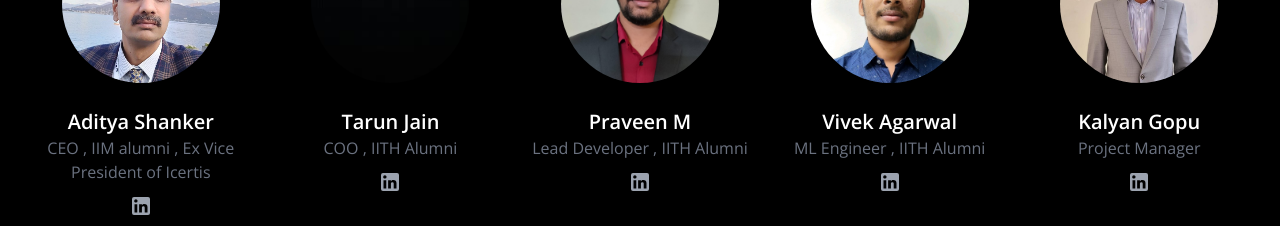
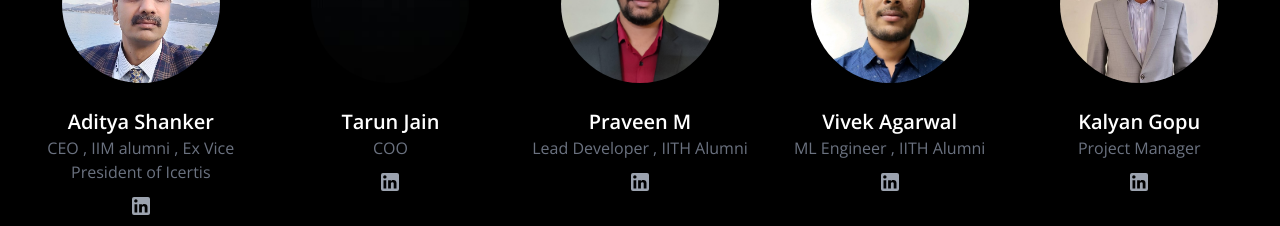
Before and after one commit to Subadha/Ai-Ml, a Next.js app: page / in a window 1280 px wide. Shown: the part 4240-4466 px from the top of the page. Built offline with nearby package versions, Linux system fonts and the light colour scheme.

Commit message:
added new section1

```diff
--- a/components/Home/Team.tsx
+++ b/components/Home/Team.tsx
@@ -20,7 +20,7 @@ const teamMembers = [
     {
         id: 2,
         name: "Tarun Jain",
-        role: "COO , IITH Alumni",
+        role: "COO",
         photo: img7,
         linkedin: "https://www.linkedin.com/in/tarun-jain-47a0844?utm_source=share&utm_campaign=share_via&utm_content=profile&utm_medium=android_app"
     },
```
